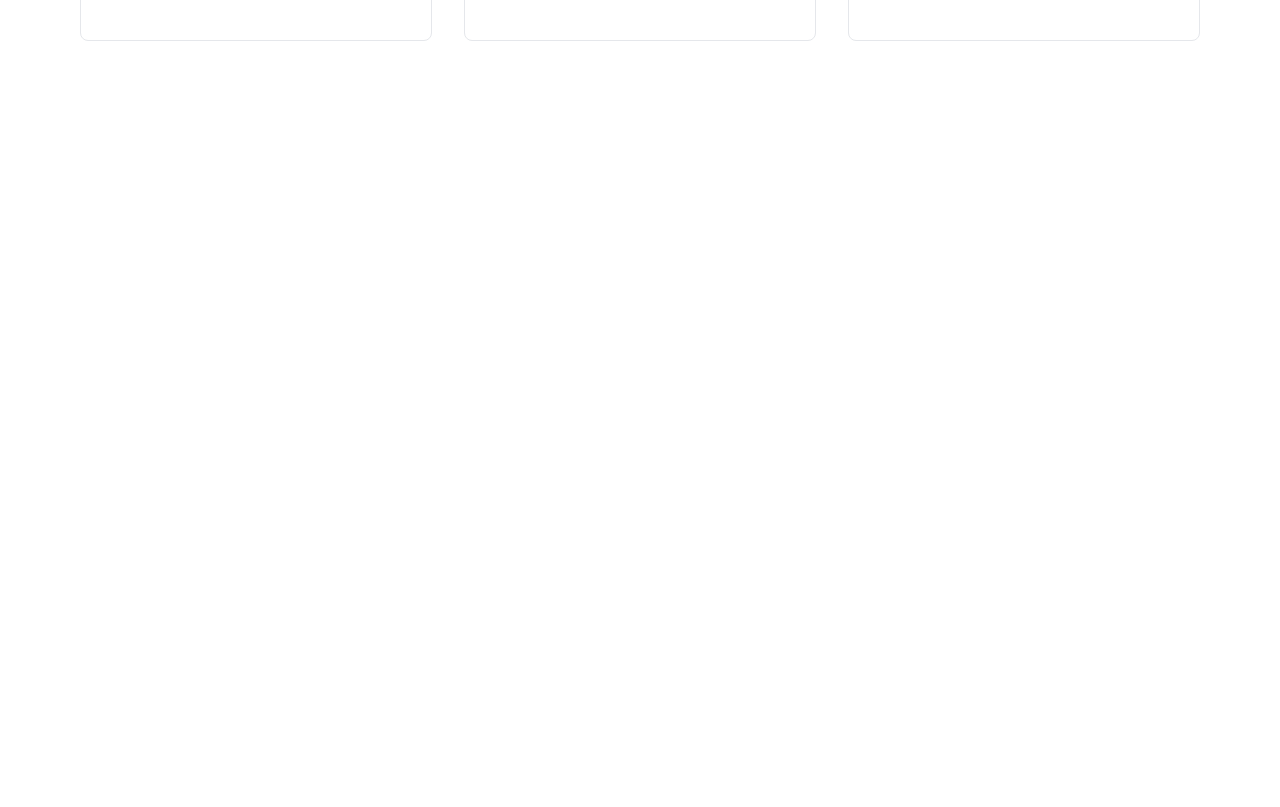
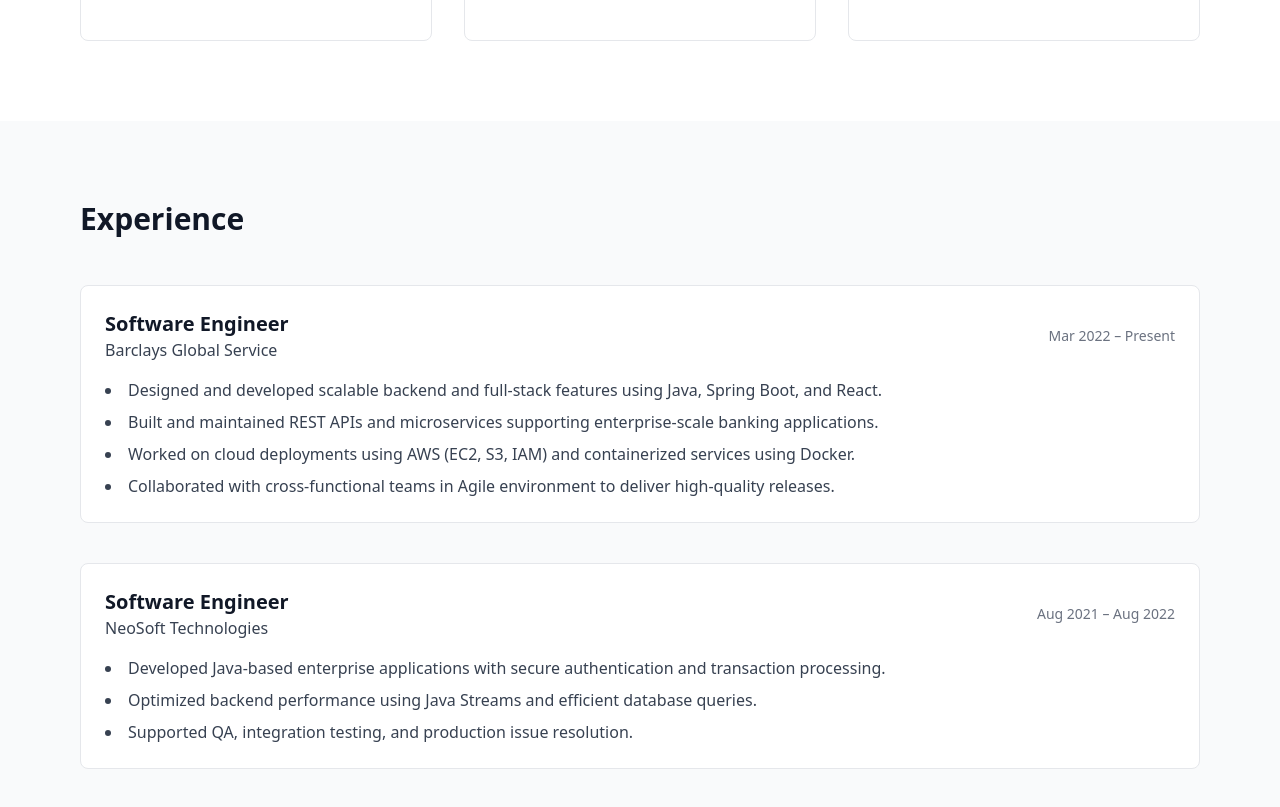
Before and after one commit to jaykumarbamania/My_Portfolio, a React (Vite) app: page / in a window 1280 px wide. Shown: the part 1500-2307 px from the top of the page. Before the commit the page ends 1621 px from the top, so only its background shows below. Built offline with nearby package versions, Linux system fonts and the light colour scheme.

Commit message:
Experience section

```diff
--- a/src/App.jsx
+++ b/src/App.jsx
@@ -1,4 +1,5 @@
 import Navbar from "./components/Navbar";
+import Experience from "./sections/Experience";
 import Hero from "./sections/Hero";
 import Projects from "./sections/Projects";
 import Skills from "./sections/Skills";
@@ -10,6 +11,7 @@ function App() {
       <Hero />
       <Skills />
       <Projects />
+      <Experience />
     </>
   );
 }
--- /dev/null
+++ b/src/sections/Experience.jsx
@@ -0,0 +1,65 @@
+const experiences = [
+  {
+    company: "Barclays Global Service",
+    role: "Software Engineer",
+    duration: "Mar 2022 – Present",
+    highlights: [
+      "Designed and developed scalable backend and full-stack features using Java, Spring Boot, and React.",
+      "Built and maintained REST APIs and microservices supporting enterprise-scale banking applications.",
+      "Worked on cloud deployments using AWS (EC2, S3, IAM) and containerized services using Docker.",
+      "Collaborated with cross-functional teams in Agile environment to deliver high-quality releases.",
+    ],
+  },
+  {
+    company: "NeoSoft Technologies",
+    role: "Software Engineer",
+    duration: "Aug 2021 – Aug 2022",
+    highlights: [
+      "Developed Java-based enterprise applications with secure authentication and transaction processing.",
+      "Optimized backend performance using Java Streams and efficient database queries.",
+      "Supported QA, integration testing, and production issue resolution.",
+    ],
+  },
+];
+
+const Experience = () => {
+  return (
+    <section id="experience" className="bg-gray-50 py-20">
+      <div className="max-w-6xl mx-auto px-4">
+        <h3 className="text-3xl font-bold text-gray-900 mb-12">
+          Experience
+        </h3>
+
+        <div className="space-y-10">
+          {experiences.map((exp) => (
+            <div
+              key={exp.company}
+              className="bg-white border rounded-lg p-6"
+            >
+              <div className="flex flex-col md:flex-row md:justify-between md:items-center mb-4">
+                <div>
+                  <h4 className="text-xl font-semibold text-gray-900">
+                    {exp.role}
+                  </h4>
+                  <p className="text-gray-700">{exp.company}</p>
+                </div>
+
+                <p className="text-sm text-gray-500 mt-2 md:mt-0">
+                  {exp.duration}
+                </p>
+              </div>
+
+              <ul className="list-disc list-inside space-y-2 text-gray-700">
+                {exp.highlights.map((point) => (
+                  <li key={point}>{point}</li>
+                ))}
+              </ul>
+            </div>
+          ))}
+        </div>
+      </div>
+    </section>
+  );
+};
+
+export default Experience;
```
